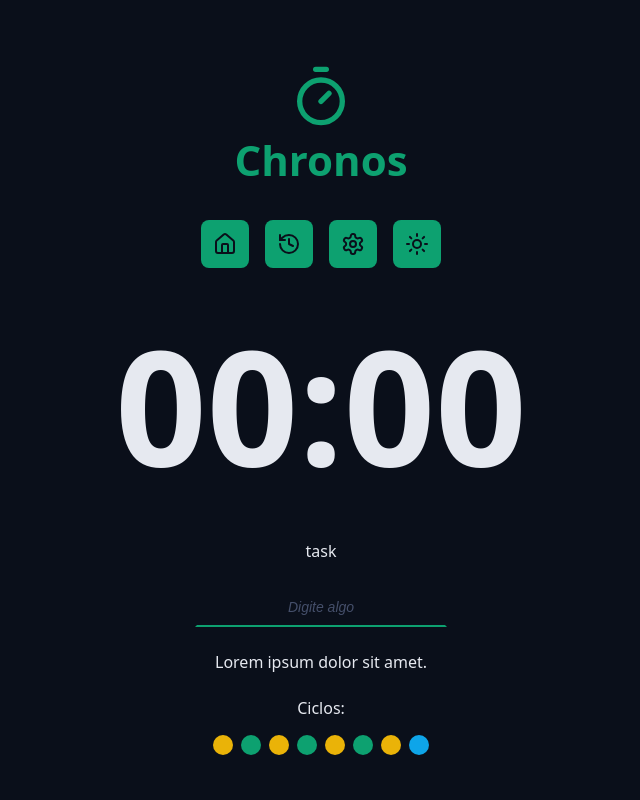
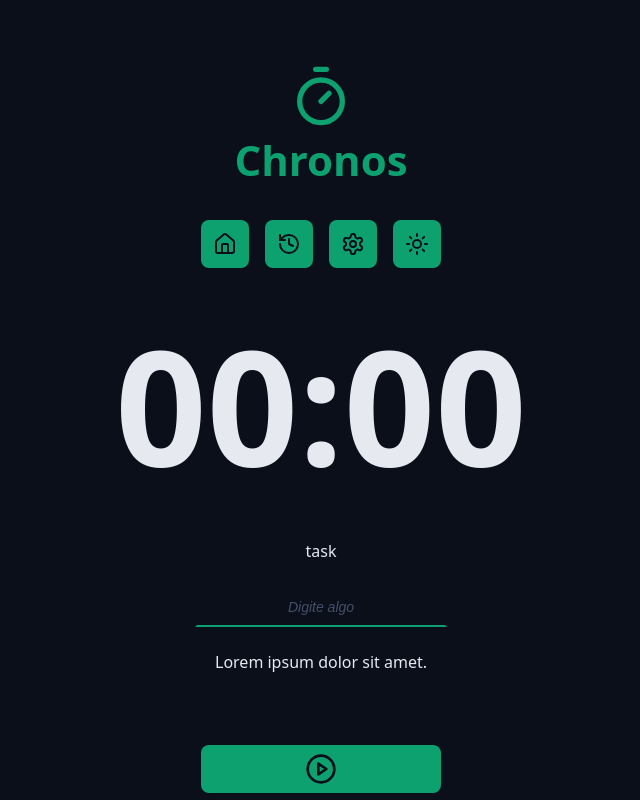
Before and after one commit to Viniciusspss/chronos-pomodoro, a React app: page / in a window 1280 px wide. Shown: the top 800 px of the page, without its empty margins (319-959 px from the left). Built offline with nearby package versions, Linux system fonts and the light colour scheme; the HTML template or start-up script is replaced by a standard one.

Commit message:
"feat: add new logic to display cycles spans based on condition"

```diff
--- a/src/components/Cycles/index.tsx
+++ b/src/components/Cycles/index.tsx
@@ -1,18 +1,35 @@
+import { useTaskContext } from "../../contexts/TaskContext/useTaskContext";
+import { getNextCycle } from "../../utils/getNextCycle";
+import { getNextCycleType } from "../../utils/getNextType";
 import styles from "./styles.module.css";
 
 export function Cycles() {
+  const { state } = useTaskContext();
+
+  const cycleStep = Array.from({ length: state.currentCycle });
+
+  const cycleDescriptionMap = {
+    workTime: "foco",
+    shortBreakTime: "descanso curto",
+    longBreakTime: "descando longo",
+  };
+
   return (
     <div className={styles.cycles}>
       <span>Ciclos:</span>
       <div className={styles.cycleDots}>
-        <span className={`${styles.cycleDot} ${styles.workTime}`}></span>
-        <span className={`${styles.cycleDot} ${styles.shortBreakTime}`}></span>
-        <span className={`${styles.cycleDot} ${styles.workTime}`}></span>
-        <span className={`${styles.cycleDot} ${styles.shortBreakTime}`}></span>
-        <span className={`${styles.cycleDot} ${styles.workTime}`}></span>
-        <span className={`${styles.cycleDot} ${styles.shortBreakTime}`}></span>
-        <span className={`${styles.cycleDot} ${styles.workTime}`}></span>
-        <span className={`${styles.cycleDot} ${styles.longBreakTime}`}></span>
+        {cycleStep.map((_, index) => {
+          const nextCycle = getNextCycle(index);
+          const nextCycleType = getNextCycleType(nextCycle);
+          return (
+            <span
+              key={nextCycle}
+              className={`${styles.cycleDot} ${styles[nextCycleType]}`}
+              aria-label={`indicador de ciclo de ${cycleDescriptionMap[nextCycleType]}`}
+              title={`indicador de ciclo de ${cycleDescriptionMap[nextCycleType]}`}
+            ></span>
+          );
+        })}
       </div>
     </div>
   );
--- a/src/components/Form/index.tsx
+++ b/src/components/Form/index.tsx
@@ -70,9 +70,11 @@
         <p>Lorem ipsum dolor sit amet.</p>
       </div>
 
-      <div className={styles.formRow}>
-        <Cycles />
-      </div>
+      {state.currentCycle > 0 && (
+        <div className={styles.formRow}>
+          <Cycles />
+        </div>
+      )}
 
       <div className={styles.formRow}>
         <Button icon={<PlayCircleIcon />} />
```
